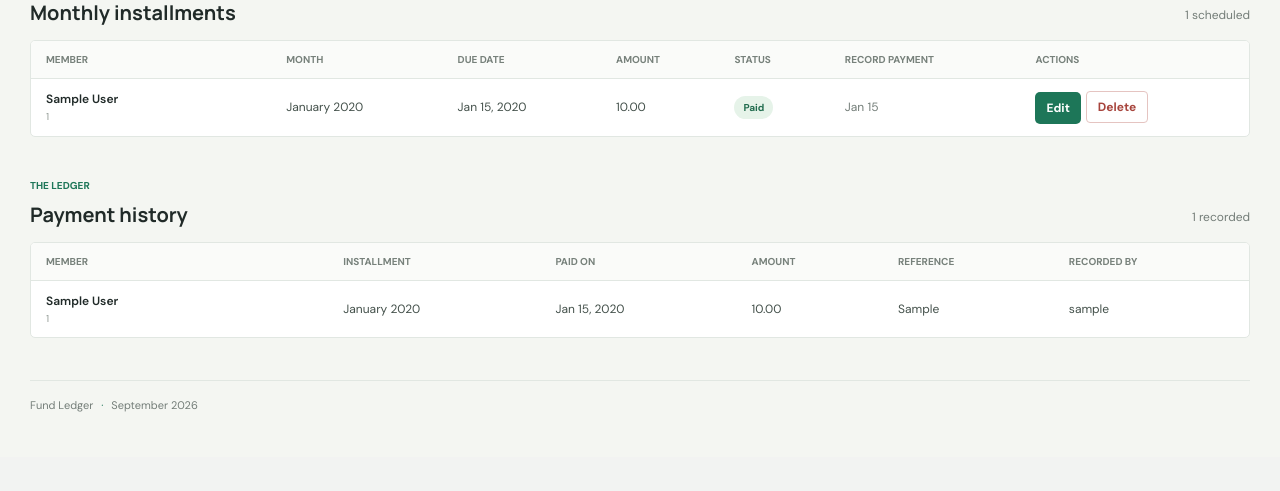
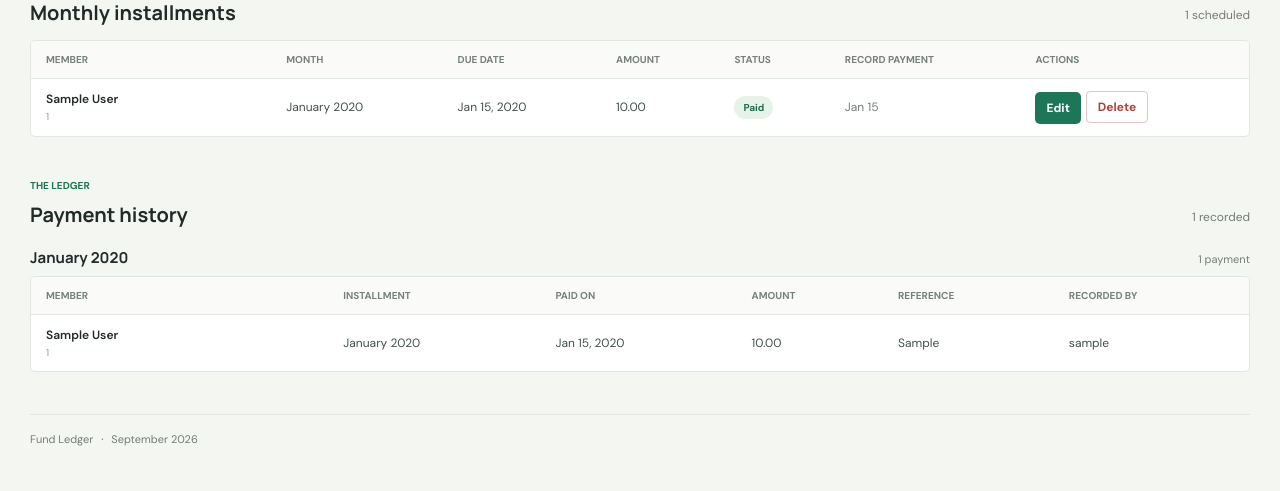
Before and after one commit to Ardra-rgb/fund_tracker, a Django app: page / in a window 1280 px wide. Shown: the part 937-1428 px from the top of the page. Before the commit the page ends 1349 px from the top, so only its background shows below. Run offline with Django 5.2, Linux system fonts and the light colour scheme; a user stored in the database is signed in; tables that the repository leaves empty hold one stand-in row (values such as "Sample post").

Commit message:
seperated ppl in a monthwise basis

```diff
--- a/funds/static/funds/app.css
+++ b/funds/static/funds/app.css
@@ -89,6 +89,10 @@ button, input { font: inherit; }
 .section-heading { display: flex; align-items: end; justify-content: space-between; margin-bottom: 14px; }
 .section-heading h2 { margin: 0; font: 700 20px 'Manrope', sans-serif; letter-spacing: 0; }
 .section-count { padding-bottom: 3px; color: var(--muted); font-size: 12px; }
+.payment-month { margin-top: 19px; }
+.payment-month-heading { display: flex; align-items: baseline; justify-content: space-between; gap: 12px; margin-bottom: 8px; }
+.payment-month-heading h3 { margin: 0; font: 700 15px 'Manrope', sans-serif; letter-spacing: 0; }
+.payment-month-heading span { color: var(--muted); font-size: 11px; }
 .member-layout { display: grid; grid-template-columns: minmax(0, 1fr) 280px; gap: 15px; align-items: start; }
 .table-wrap { overflow-x: auto; border: 1px solid var(--line); border-radius: 5px; background: white; }
 table { width: 100%; border-collapse: collapse; text-align: left; white-space: nowrap; }
--- a/funds/templates/funds/dashboard.html
+++ b/funds/templates/funds/dashboard.html
@@ -53,10 +53,16 @@
         </section>
         <section class="content-section history-section" id="payments">
             <div class="section-heading"><div><p class="eyebrow">THE LEDGER</p><h2>Payment history</h2></div><span class="section-count">{{ payments|length }} recorded</span></div>
-            <div class="table-wrap"><table><thead><tr><th>Member</th><th>Installment</th><th>Paid on</th><th>Amount</th><th>Reference</th><th>Recorded by</th></tr></thead><tbody>
-                {% for payment in payments %}<tr><td><span class="member-name">{{ payment.installment.member.name }}</span><small class="member-id">{{ payment.installment.member.member_id }}</small></td><td>{{ payment.installment.month|date:"F Y" }}</td><td>{{ payment.payment_date|date:"M j, Y" }}</td><td>{{ payment.amount|floatformat:2 }}</td><td>{{ payment.reference|default:"-" }}</td><td>{{ payment.recorded_by.username|default:"-" }}</td></tr>
-                {% empty %}<tr><td class="empty-state" colspan="6">Payments you record will appear here.</td></tr>{% endfor %}
-            </tbody></table></div>
+            {% for payment_month in payment_months %}
+                <div class="payment-month">
+                    <div class="payment-month-heading"><h3>{{ payment_month.month|date:"F Y" }}</h3><span>{{ payment_month.payments|length }} payment{{ payment_month.payments|length|pluralize }}</span></div>
+                    <div class="table-wrap"><table><thead><tr><th>Member</th><th>Installment</th><th>Paid on</th><th>Amount</th><th>Reference</th><th>Recorded by</th></tr></thead><tbody>
+                        {% for payment in payment_month.payments %}<tr><td><span class="member-name">{{ payment.installment.member.name }}</span><small class="member-id">{{ payment.installment.member.member_id }}</small></td><td>{{ payment.installment.month|date:"F Y" }}</td><td>{{ payment.payment_date|date:"M j, Y" }}</td><td>{{ payment.amount|floatformat:2 }}</td><td>{{ payment.reference|default:"-" }}</td><td>{{ payment.recorded_by.username|default:"-" }}</td></tr>{% endfor %}
+                    </tbody></table></div>
+                </div>
+            {% empty %}
+                <div class="table-wrap"><table><tbody><tr><td class="empty-state">Payments you record will appear here.</td></tr></tbody></table></div>
+            {% endfor %}
         </section>
         <footer class="page-footer">Fund Ledger <span>·</span> {{ current_month }}</footer>
     </main>
--- a/funds/views.py
+++ b/funds/views.py
@@ -164,6 +164,12 @@ def _render_dashboard(
     payments = Payment.objects.select_related(
         "installment__member", "recorded_by"
     ).order_by("-payment_date", "-created_at")
+    payment_months = []
+    for payment in payments:
+        month = payment.payment_date.replace(day=1)
+        if not payment_months or payment_months[-1]["month"] != month:
+            payment_months.append({"month": month, "payments": []})
+        payment_months[-1]["payments"].append(payment)
     return render(
         request,
         "funds/dashboard.html",
@@ -171,6 +177,7 @@ def _render_dashboard(
             "members": members,
             "installments": installments,
             "payments": payments,
+            "payment_months": payment_months,
             "active_members": Member.objects.filter(active=True).count(),
             "paid_count": paid_count,
             "pending_count": len(current_installments) - paid_count,
```
